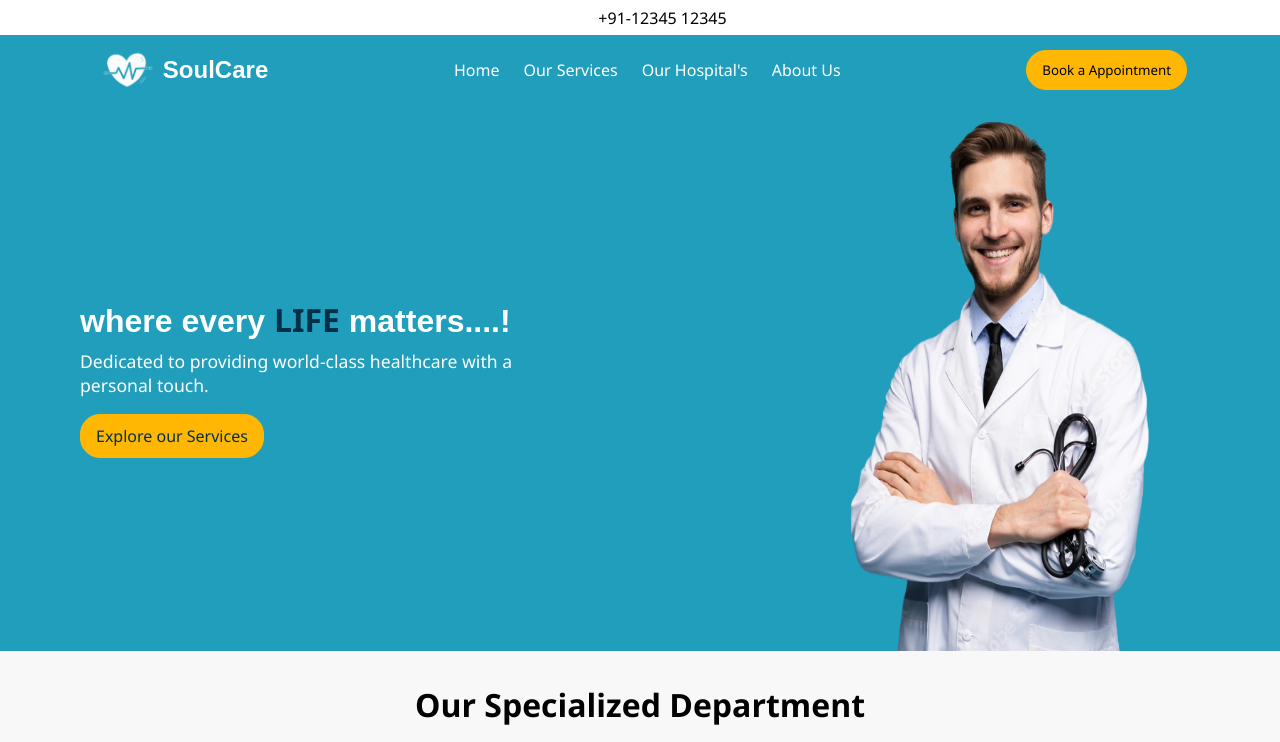
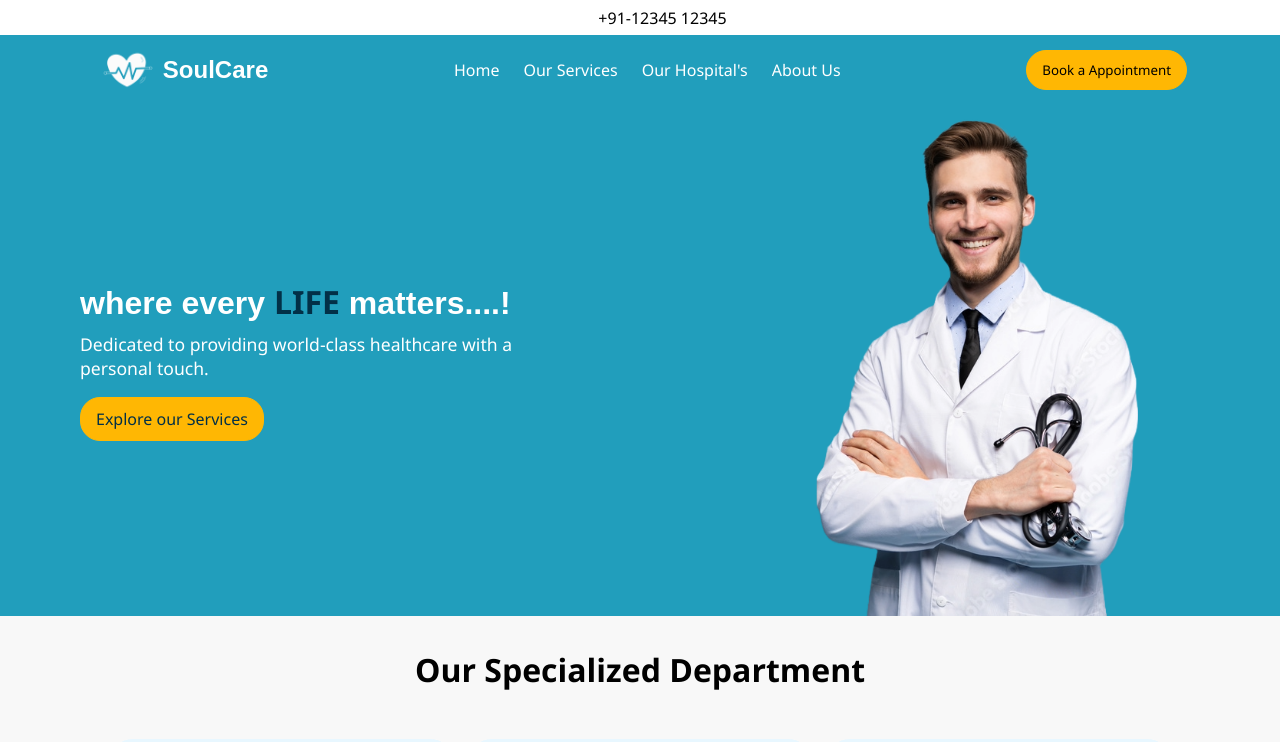
Before and after one commit to pushkarshevare/SoulCare, a React (Vite) app: page / in a window 1280 px wide. Shown: the top 742 px of the page. Built offline with nearby package versions, Linux system fonts and the light colour scheme; some icons are missing; a web font is replaced by a local one.

Commit message:
my changes

```diff
--- a/src/components/Hero/style.css
+++ b/src/components/Hero/style.css
@@ -2,7 +2,7 @@
 
 .hero-section{
     background-color: #219EBC;
-    height: 34.1rem;
+    /* height: 50%; */
     width: 100%;
     display: flex;
     align-items: center;
```
